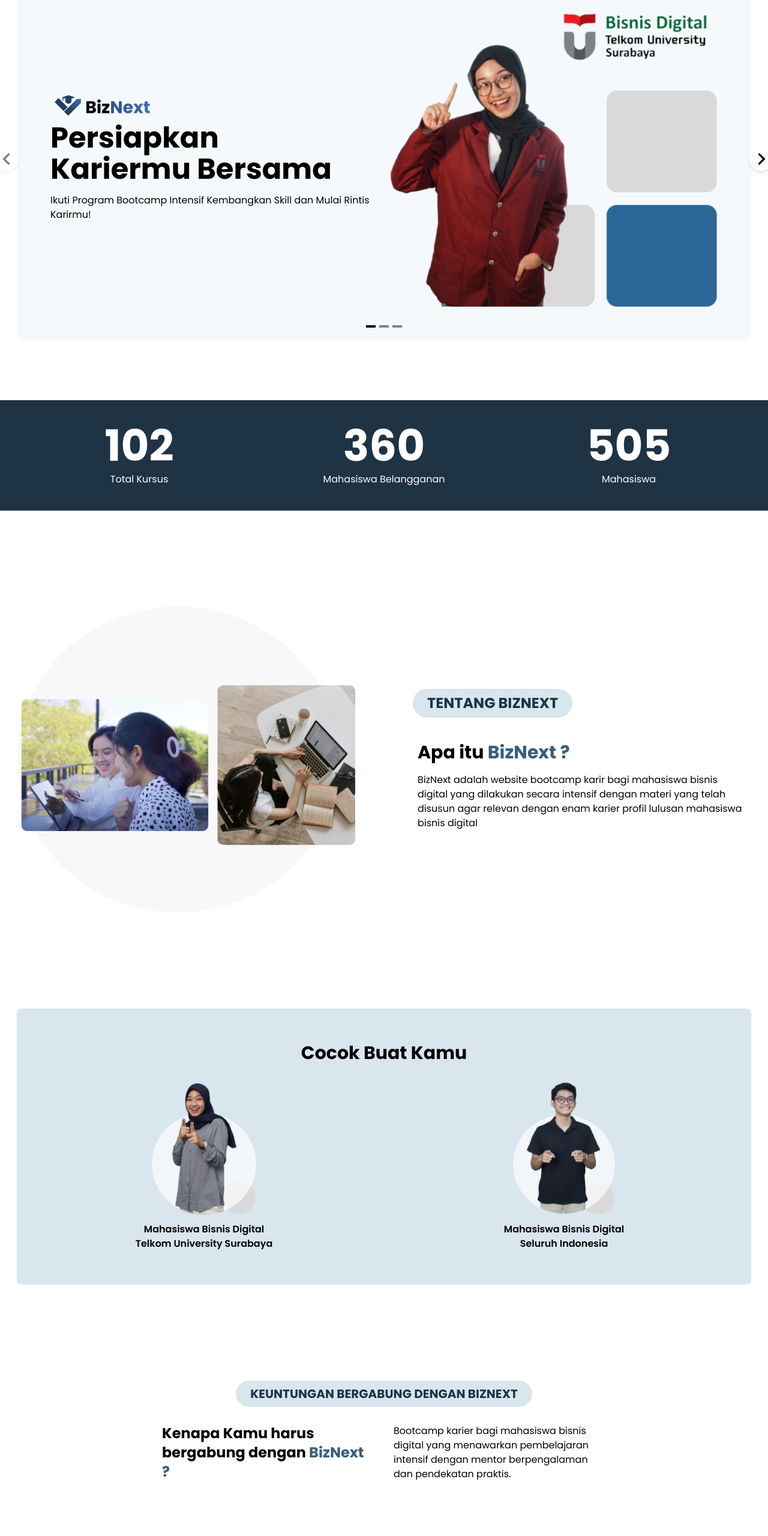
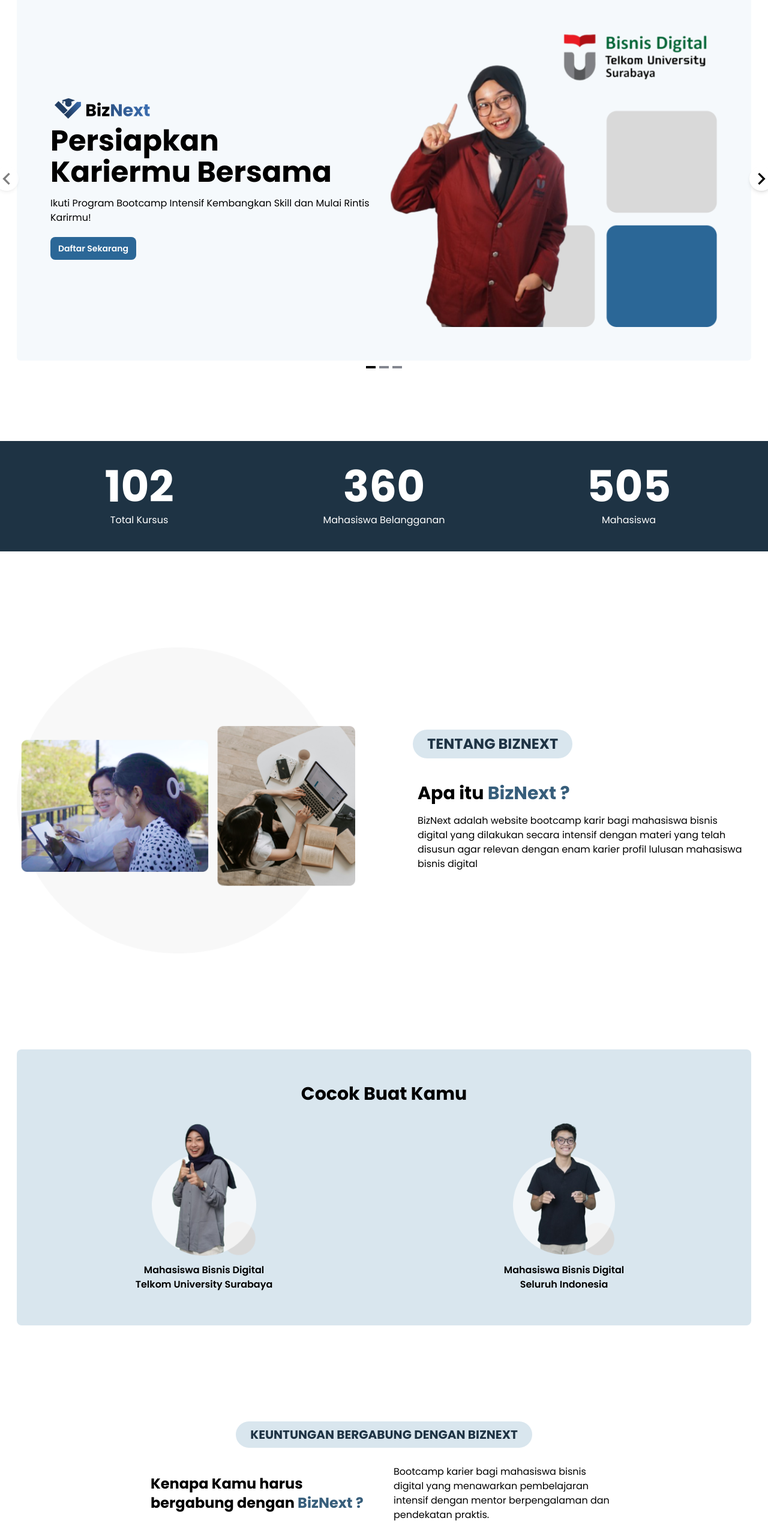
Before and after one commit to Fakhri17/BizNext, a Vue app: page / in a window 1280 px wide. Shown: the part 234-2794 px from the top of the page at 60% size. Built offline with nearby package versions, Linux system fonts and the light colour scheme.

Commit message:
fixL revision 12062024

```diff
--- a/src/views/AboutView.vue
+++ b/src/views/AboutView.vue
@@ -19,7 +19,7 @@
   },
   {
     photo: nadaPhoto,
-    title: 'Nada Alvi',
+    title: 'Nada Alfi',
     jobs: 'Team Development',
   },
   {
@@ -67,14 +67,14 @@
         <h2 class="font-bold text-3xl text-biznext-primary-dark text-center">MISI</h2>
         <div class="grid lg:grid-cols-2 gap-10 mt-16">
           <div class="text-center px-12">
-            <h3 class="font-bold text-2xl mb-5">Membangun Kesiapan Karier</h3>
+            <h3 class="font-bold text-2xl mb-5">Kemudahan pembelajaran </h3>
             <p class="text-lg">Menjadi platform yang terintegrasi menjadi satu dalam memberikan pelatihan karier baik
               dari segi teori maupun praktik tentang profil lulusan mahasiswa bisnis digital
 
             </p>
           </div>
           <div class="text-center px-12">
-            <h3 class="font-bold text-2xl mb-5">Membangun Kesiapan Karier</h3>
+            <h3 class="font-bold text-2xl mb-5">Terjalinnya Koneksi</h3>
             <p class="text-lg">ilmu dan pelatihan di BizNext dirancang untuk menghubungkan mahasiswa dengan para ahli
               atau
               sesama mahasiswa.Koneksi ini menjadi landasan sinergi yang meningkatkan daya saing di era digital.
--- a/src/views/HomeView.vue
+++ b/src/views/HomeView.vue
@@ -14,12 +14,15 @@
 import shaula from '@/assets/images/home/shaula-circle.png'
 import mentari from '@/assets/images/home/mentari-circle.png'
 import nada from '@/assets/images/home/nada-circle.png'
+
 import telu from '@/assets/images/home/telu.png'
 import indibiz from '@/assets/images/home/indibiz.png'
 import telkomIndo from '@/assets/images/home/telkom-indo.png'
 import kuanta from '@/assets/images/home/kuanta.png'
 import autokirim from '@/assets/images/home/autokirim.png'
 import otakkanan from '@/assets/images/home/otakkanan.png'
+import markplus from '@/assets/images/home/markplus.png'
+import logam_pt from '@/assets/images/home/logam-pt.png'
 // import image1_1 from '@/assets/images/biznext-logo.png'
 import carousel_image1 from '@/assets/images/home/hero-image.png'
 import carousel_image2 from '@/assets/images/home/carousel2.png'
@@ -86,7 +89,7 @@
   },
   {
     assetsPath: layanan6,
-    title: 'Produk Manager',
+    title: 'Product Manager',
     description: 'Menghubungkan strategi bisnis, desain, dan kebutuhan pelanggan untuk mengembangkan produk bernilai.',
     href: '#'
   },
@@ -133,7 +136,7 @@
 ])
 
 const imageCompany = ref([
-
+  telu, indibiz, telkomIndo, kuanta, autokirim, otakkanan, markplus, logam_pt
 ])
 
 const accordionContent = ref([
@@ -202,7 +205,13 @@
                     {{ item.title }}
                   </h1>
                   <h2 class="font-bold text-5xl">{{ item.subtitle }}</h2>
-                  <p class="mt-4">{{ item.description }}</p>
+                  <p class="mt-4 mb-5">{{ item.description }}</p>
+                  <div v-if="index == 0">
+                    <a href="/daftar"
+                      class="py-2 px-3 inline-flex items-center gap-x-2 text-sm font-semibold rounded-lg border border-transparent bg-[#2B6797] text-white hover:bg-blue-900 disabled:opacity-50 disabled:pointer-events-none">
+                      Daftar Sekarang
+                    </a>
+                  </div>
                 </div>
               </div>
               <div>
@@ -292,7 +301,7 @@
         </div>
       </div>
 
-      <div class="mx-auto max-w-[740px] mb-20">
+      <div class="mx-auto max-w-[778px] mb-20">
         <div class="grid lg:grid-cols-4 gap-8 items-center">
           <div class="col-span-2">
             <h2 class="font-bold text-2xl">Kenapa Kamu harus bergabung dengan <span
@@ -492,15 +501,15 @@
               <img class="size-[80px] lg:size-[100px] rounded-full border border-gray-600" :src="`${item.image}`"
                 alt="Image Description">
             </div>
-            <div class="relative inline-block ml-auto lg:top-[-20%]">
+            <div class="absolute right-0 pr-4 top-16">
               <img :src="`${item.company}`" alt="Image Description">
             </div>
-            <div class="lg:-mt-11 flex-grow">
+            <div class=" flex-grow">
               <h3 class="text-lg font-bold">
                 {{ item.name }}
               </h3>
               <p class="mt-1 text-gray-500">
-                {{ item.description }}
+                "{{ item.description }}"
               </p>
               <div class="mt-5">
                 <div v-for="item in 5" class="inline-flex justify-center items-center ml-1">
@@ -528,8 +537,8 @@
             </h2>
             <div class="my-10">
               <div class="grid grid-cols-2 lg:grid-cols-4 gap-4 items-center">
-                <div v-for="(item, index) in imageCompany" :key="index" class="">
-                  <img class="block mx-auto" :src="`${item.image}`" alt="Image Description">
+                <div v-for="item in imageCompany" :key="index" class="">
+                  <img class="block mx-auto" :src="`${item}`" alt="Image Description">
                 </div>
               </div>
             </div>
```
Also changed, not shown: src/assets/images/home/carousel2.png, src/assets/images/home/carousel3.png.
